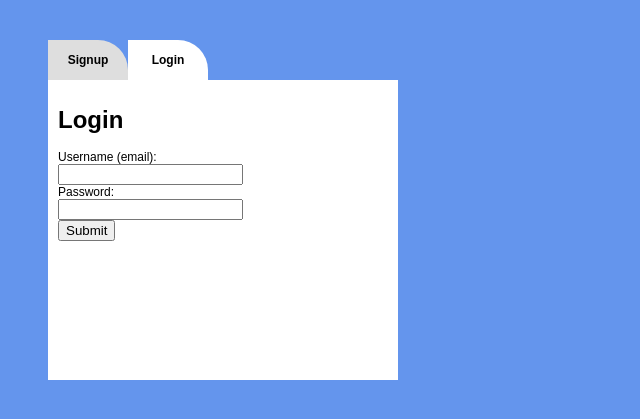
After one commit to jerry-lei/Dailydos, a Flask app: template templates/home2.html in a window 1280 px wide. The commit adds this page. Shown: the top 419 px of the page, without its empty margins (0-640 px from the left). Run offline with Flask 2, Linux system fonts and the light colour scheme; the template is opened without the code that fills it, so the values that code supplies are empty; some libraries are stand-ins or nearby versions.

Commit message:
update to templates

```diff
--- /dev/null
+++ b/templates/home2.html
@@ -0,0 +1,141 @@
+<!DOCTYPE html>
+<html>
+<head>
+<meta http-equiv="Content-Type" content="text/html; charset=utf-8" />
+<title>Daily Dos</title>
+<script type="text/javascript" src="http://ajax.googleapis.com/
+ajax/libs/jquery/1.5/jquery.min.js"></script>
+<script type="application/javascript">
+$(document).ready(function()
+{
+
+$(".tab").click(function()
+{
+var X=$(this).attr('id');
+
+if(X=='signup')
+{
+$("#login").removeClass('select');
+$("#signup").addClass('select');
+$("#loginbox").slideUp();
+$("#signupbox").slideDown();
+}
+else
+{
+$("#signup").removeClass('select');
+$("#login").addClass('select');
+$("#signupbox").slideUp();
+$("#loginbox").slideDown();
+}
+
+});
+});
+</script>
+<style>
+body
+{
+	font-family:Arial, Helvetica, sans-serif;
+	font-size:12px; background-color:#6495ED;
+}
+#container
+{
+	width:350px
+}
+#tabbox
+{
+	height:40px
+}
+#panel
+{
+	background-color:#FFF;
+	height:300px;
+
+}
+.tab
+{
+background: #dedede;
+display: block;
+height: 40px;
+line-height: 40px;
+text-align: center;
+width: 80px;
+float: left;
+font-weight: bold;
+-webkit-border-top-left-radius: 0px;
+-webkit-border-top-right-radius: 30px;
+-moz-border-radius: 0px 30px 0px 0px;
+}
+a
+{
+color: #000;
+margin: 0;
+padding: 0;
+text-decoration: none;
+}
+.login
+{
+	margin-left:8px;
+
+}
+.select
+{
+	background-color:#FFF;
+
+}
+#loginbox
+{
+	height:300px;
+	padding:10px;
+}
+#signupbox
+{
+	height:300px;
+	padding:10px;
+	display:none;
+}
+</style>
+</head>
+
+<body>
+<div style="margin:40px">
+<div id="container">
+<div id="tabbox">
+<a href="#" id="signup" class="tab signup">Signup</a>
+<a href="#" id="login" class="tab select">Login</a>
+</div>
+
+<div id="panel">
+<div id="loginbox">
+<h1>Login</h1>
+<form method="post">
+  Username (email):<br>
+  <input type="email" name="username">
+  <br>
+  Password:<br>
+  <input type="password" name="password">
+  <br>
+  <input type="submit" value="Submit">
+</form>
+</div>
+<div id="signupbox">
+<h1>Signup</h1>
+<form method="post">
+  Username (email):<br>
+  <input type="text" name="username">
+  <br>
+  Password:<br>
+  <input type="password" name="password">
+  <br>
+  Confirm Password:<br>
+  <input type="password" name="confirm password">
+  <br>
+  <input type="submit" value="Submit">
+</form>
+</div>
+</div>
+
+</div>
+</div>
+
+</body>
+</html>
```
Also changed, not shown: templates/home.html (+11 -111 lines), 1 other file.
